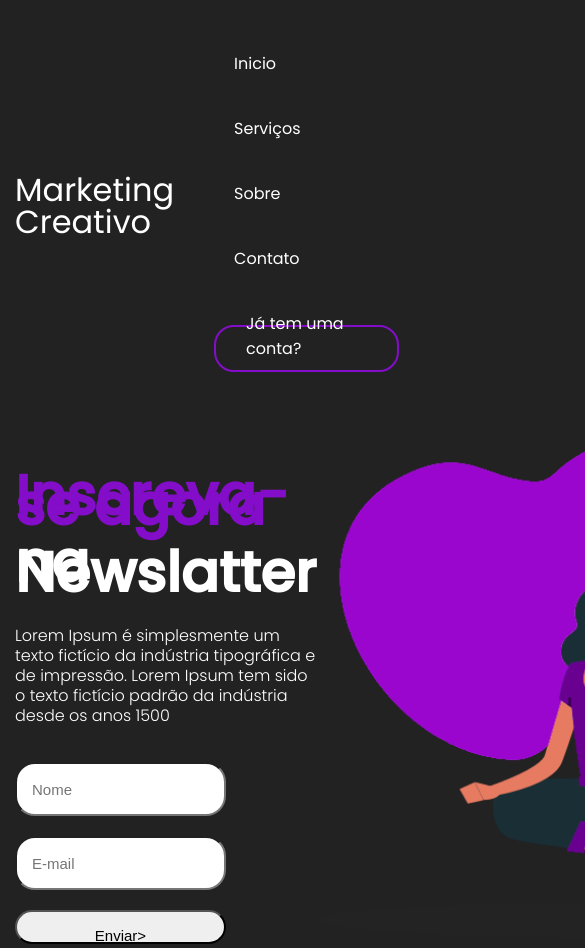
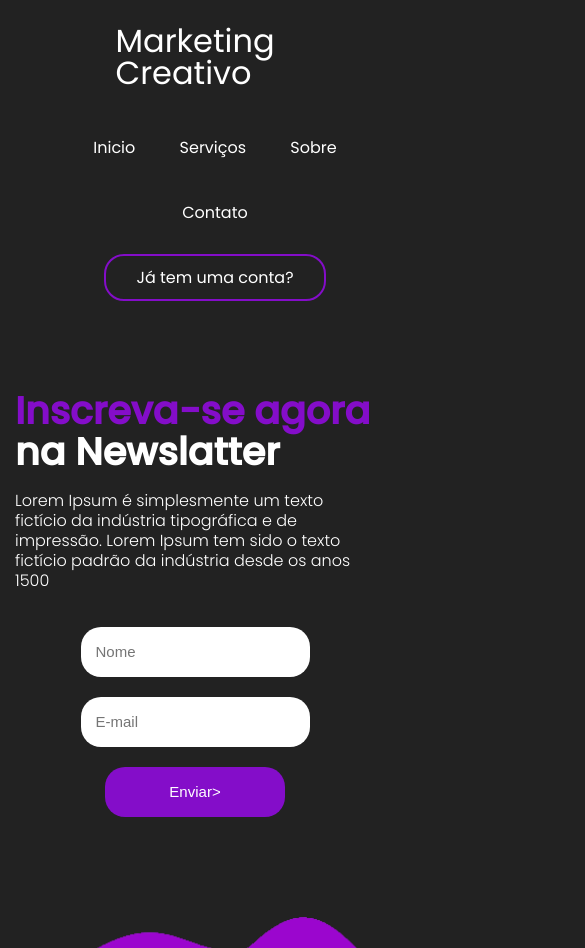
Before and after one commit to Paaulloo/landing-page, a plain HTML site: page index.html in a window 390 px wide. Shown: the top 948 px of the page, 585 px wide, since content can reach past the window. Drawn offline with Linux system fonts and the light colour scheme.

Commit message:
esta pronto

```diff
--- a/index.html
+++ b/index.html
@@ -5,6 +5,7 @@
     <meta charset="UTF-8">
     <link rel="stylesheet" href="styles/styles.css"rel="stylesheet"> <!--<link rel> vai chamar a pasta de uma outra pagina <href>coloca o caminho <rel="stylesheet> e para o navegador saber que e um aquivo css-->
     <link rel="stylesheet" href="styles/fonts.css"rel="stylesheet">
+    <link rel="stylesheet" href="styles/media.css"rel="stylesheet">
     <title>Lading page</title>
     <!--title e na onde aparace em cima do navegador-->
 
@@ -29,7 +30,7 @@
                 <h2><span class="inscrevase"> Inscreva-se agora</samp></h2> <!--<span>é um contêiner genérico em linha para conteúdo fraseado não feta nada apenas colocar um class e mudar no css-->
                 <h2>na Newslatter</h2>
            <p class="texto">Lorem Ipsum é simplesmente um texto fictício da indústria tipográfica e de impressão. Lorem Ipsum tem sido o texto fictício padrão da indústria desde os anos 1500</p>
-            <form action=""><!-- Toda vez que for mecher com iput campos de pesquisa, tem que colocar dentro de uma <form> teg semantica para formulario onde colocar bota de:texto, e-mail, senha e botão de enviar   -->
+            <form ><!-- Toda vez que for mecher com iput campos de pesquisa, tem que colocar dentro de uma <form> teg semantica para formulario onde colocar bota de:texto, e-mail, senha e botão de enviar   -->
                  <input type="text" placeholder="Nome">
                  <input type="E-mail" placeholder="E-mail"> <!--O <input> é utilizado para criar controles interativos--> <!-- O <placeholder> e o texto que vai fica dentro do <input> -->
                  <input type="submit" value="Enviar>"> <!--"submit" e um rederizador de botões, qunando ocorre um click quando usa o botão --> <!--"value" serve para coloca o texto dentro do botões-->
--- /dev/null
+++ b/styles/media.css
@@ -0,0 +1,26 @@
+@media screen and (max-width: 760px){/*Vai fazer com que o site funcione em qualquer tamanho de tela *//*<maxwidth>Quando o site chegar na largura de 760px vai mudar de acordo com oq tem dentro*/
+    header{
+        flex-direction: column; /*No cabeçalho quando atingir os px que foi dado max-width ficara como coluna*/
+    }
+
+    main{
+        flex-direction: column;
+    }
+    h2{
+        font-size: 38px;
+    }
+    form{
+        margin: 0 auto;
+        width: 100%;
+    }
+    input{
+        align-self: center;
+    }
+    img{
+        margin-top: 100px;
+    }
+
+    ul{
+        text-align: center;
+    }
+}
--- a/styles/styles.css
+++ b/styles/styles.css
@@ -68,17 +68,20 @@ form{
     width: 70%; /*<width> e uma largura....para ficar 70% de acordo com o tamanho da div..... Aqui no caso como esta separada pra apenas a metade da tela n vai fic na pagina completa  */
 
 }
-form[type="submit"]{/*Vai mexer apenas no submit do form*/
-    height: 20px;/*Definir altura*/
-    width: 50px; /*Definir Largura*/
+form [type="submit"]{/*Vai mexer apenas no submit do form*/
+    height: 50px;/*Definir altura*/
+    width: 50%; /*Definir Largura*/
     background-color: rgb(132, 13, 201);
     color: white;
-    font-size: bold;
+    font-weight: 15px;
 }
+form [type="submit"]:hover{/*Vai mexer apenas no submit do form* hover*/
+    cursor: pointer;}/* serve para colocar um mão do mouse quando passa por cima de "botão"*/
 input{
     margin-top: 20px;/*vai dar uma separada */
     height: 20px;
     padding: 15px;
     border-radius: 20px;
+    border: none;
     font-size: 15px;
 }
```
